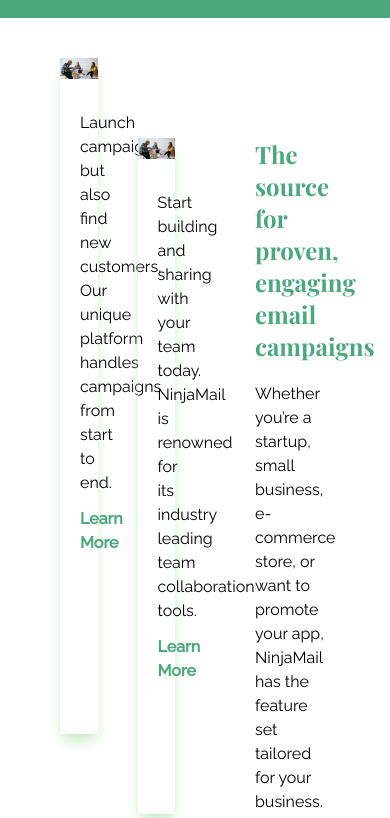
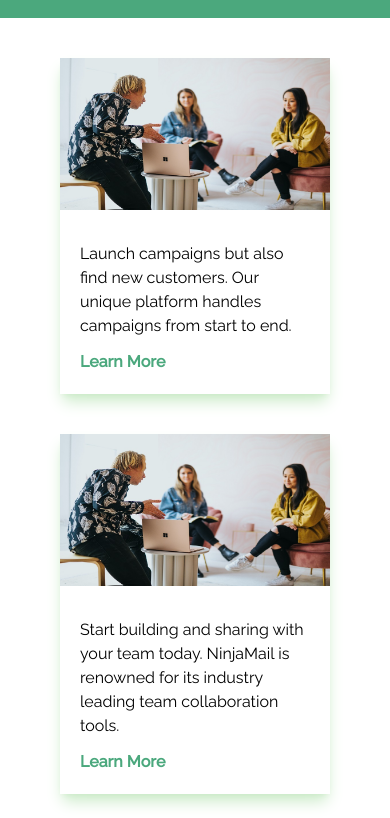
Before and after one commit to SaraAzmin/Email-Marketing-Template-Tailwind, a plain HTML site: page index.html in a window 390 px wide. Shown: the part 1285-2103 px from the top of the page. Drawn offline with nearby package versions, Linux system fonts and the light colour scheme.

Commit message:
services responsiveness foxed

```diff
--- a/index.html
+++ b/index.html
@@ -121,9 +121,9 @@
         </section>
 
         <!-- services part start -->
-        <section class="mx-5 md:mx-10 lg:mx-20 px-10 py-10">
-            <div class="grid grid-cols-4 gap-10 font-raleway">
-                <div class="shadow-lg shadow-lightgreen mb-20">
+        <section class="mx-5 lg:mx-20 px-10 py-10">
+            <div class="grid md:grid-cols-2 lg:grid-cols-4 gap-10 font-raleway">
+                <div class="shadow-lg shadow-lightgreen md:mb-20">
                     <img src="images/reach.jpg" alt="">
                     <div class="p-5">
                         <p class="my-3">
@@ -135,7 +135,8 @@
                         <a href="" class="font-bold text-green">Learn More</a>
                     </div>
                 </div>
-                <div class="shadow-lg shadow-lightgreen mt-20">
+
+                <div class="shadow-lg shadow-lightgreen md:mt-20">
                     <img src="images/reach.jpg" alt="">
                     <div class="p-5">
                         <p class="my-3">
@@ -146,8 +147,8 @@
                     </div>
                 </div>
 
-                <div class="col-span-2 mt-10 ml-10">
-                    <h1 class="font-playfair text-green text-2xl md:text-4xl pt-10 md:pt-20 font-bold mb-5">The
+                <div class="md:col-span-2 lg:mt-10">
+                    <h1 class="font-playfair text-green text-2xl md:text-4xl pt-5 lg:pt-20 font-bold mb-5">The
                         source for
                         proven, engaging
                         email campaigns</h1>
```
